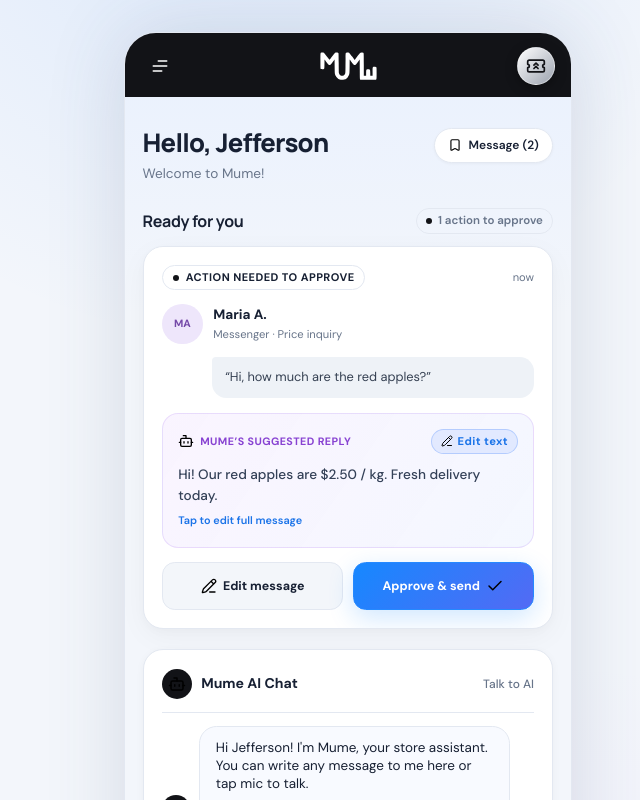
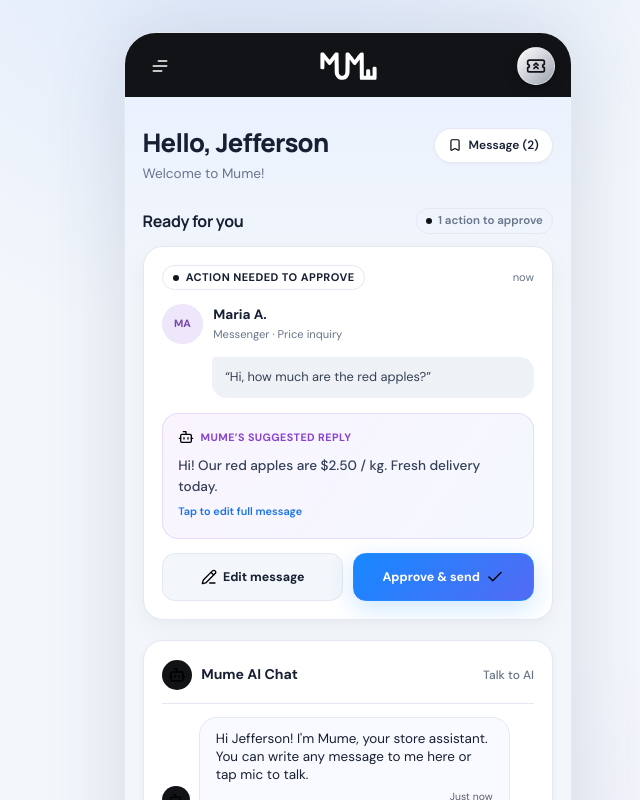
Before and after one commit to samsonjeff/mume-app, a React (Vite) app: page / in a window 1280 px wide. Shown: the top 800 px of the page, without its empty margins (292-932 px from the left). Built offline with nearby package versions, Linux system fonts and the light colour scheme; the HTML template or start-up script is replaced by a standard one.

Commit message:
fix(ui): remove redundant draft edit pill and hide floating input dock in catalog view

```diff
--- a/src/App.tsx
+++ b/src/App.tsx
@@ -173,20 +173,9 @@ function PendingAction({
 
       {/* Draft block: Entire text is editable */}
       <div className={`draft-block ${editing ? 'draft-block-editing' : ''}`}>
-        <div className="draft-label flex items-center justify-between">
-          <div className="flex items-center gap-1.5">
-            <Icon name="bot-svg" size={16} />
-            <span>Mume’s suggested reply</span>
-          </div>
-          <button
-            type="button"
-            className="draft-edit-pill-btn"
-            onClick={toggleEditing}
-            aria-label={editing ? 'Save draft changes' : 'Edit message text'}
-          >
-            <Icon name={editing ? 'check' : 'edit'} size={12} />
-            <span>{editing ? 'Done' : 'Edit text'}</span>
-          </button>
+        <div className="draft-label flex items-center gap-1.5">
+          <Icon name="bot-svg" size={16} />
+          <span>Mume’s suggested reply</span>
         </div>
 
         {editing ? (
@@ -864,7 +853,7 @@ export default function App() {
 
         {/* Content Scroll View (Ergonomic layout for Android 360dp - 412dp) */}
         <div
-          className={`content-scroll ${isEditingActionDraft ? 'editing-draft' : ''}`}
+          className={`content-scroll ${isEditingActionDraft ? 'editing-draft' : ''} ${activeTab === 'catalog' ? 'catalog-view-scroll' : ''}`}
           ref={contentScrollRef}
         >
           {activeTab === 'home' && (
@@ -911,7 +900,7 @@ export default function App() {
         </div>
 
         {/* Gemini-Style Floating Bottom Input Capsule Dock (Size x 2 with Multi-Line Text Input & Send) */}
-        {activeTab !== 'settings' && (
+        {activeTab !== 'settings' && activeTab !== 'catalog' && (
           <div className={`input-capsule-container ${isEditingActionDraft ? 'dock-fixed-below' : ''}`}>
             <div className={`input-capsule size-x2 ${isEditingActionDraft ? 'capsule-docked-below' : ''}`}>
               {/* Top Row: Merchant can write a message to talk to AI */}
--- a/src/index.css
+++ b/src/index.css
@@ -642,6 +642,10 @@
   padding-bottom: 18rem;
 }
 
+.content-scroll.catalog-view-scroll {
+  padding-bottom: 3.5rem;
+}
+
 .content-scroll::-webkit-scrollbar {
   display: none;
 }
@@ -886,33 +890,12 @@
 .draft-label {
   display: flex;
   align-items: center;
-  justify-content: space-between;
   gap: 0.4rem;
   color: #8843d2;
   font-size: 0.67rem;
   font-weight: 700;
   text-transform: uppercase;
   letter-spacing: 0.04em;
-}
-
-.draft-edit-pill-btn {
-  display: inline-flex;
-  align-items: center;
-  gap: 0.3rem;
-  background: rgba(50, 121, 249, 0.1);
-  border: 1px solid rgba(50, 121, 249, 0.25);
-  color: #1A73E8;
-  padding: 0.2rem 0.55rem;
-  border-radius: 999px;
-  font-size: 0.7rem;
-  font-weight: 700;
-  cursor: pointer;
-  transition: background 0.15s ease, border-color 0.15s ease;
-}
-
-.draft-edit-pill-btn:hover {
-  background: rgba(50, 121, 249, 0.18);
-  border-color: #3279F9;
 }
 
 .draft-editor-wrapper {
```
Also changed, not shown: 2 other files (tests, documents, lock files or other folders).
